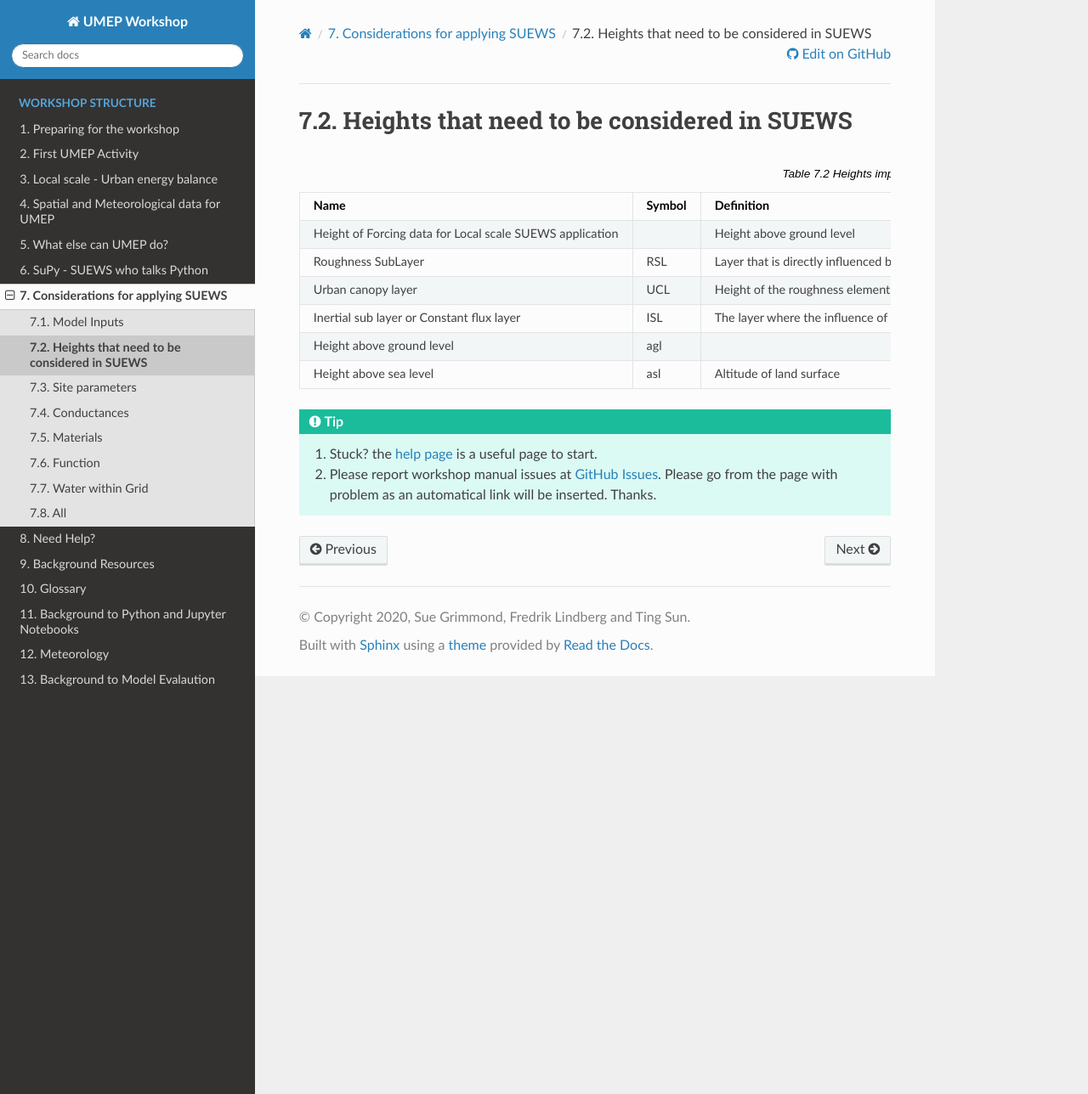
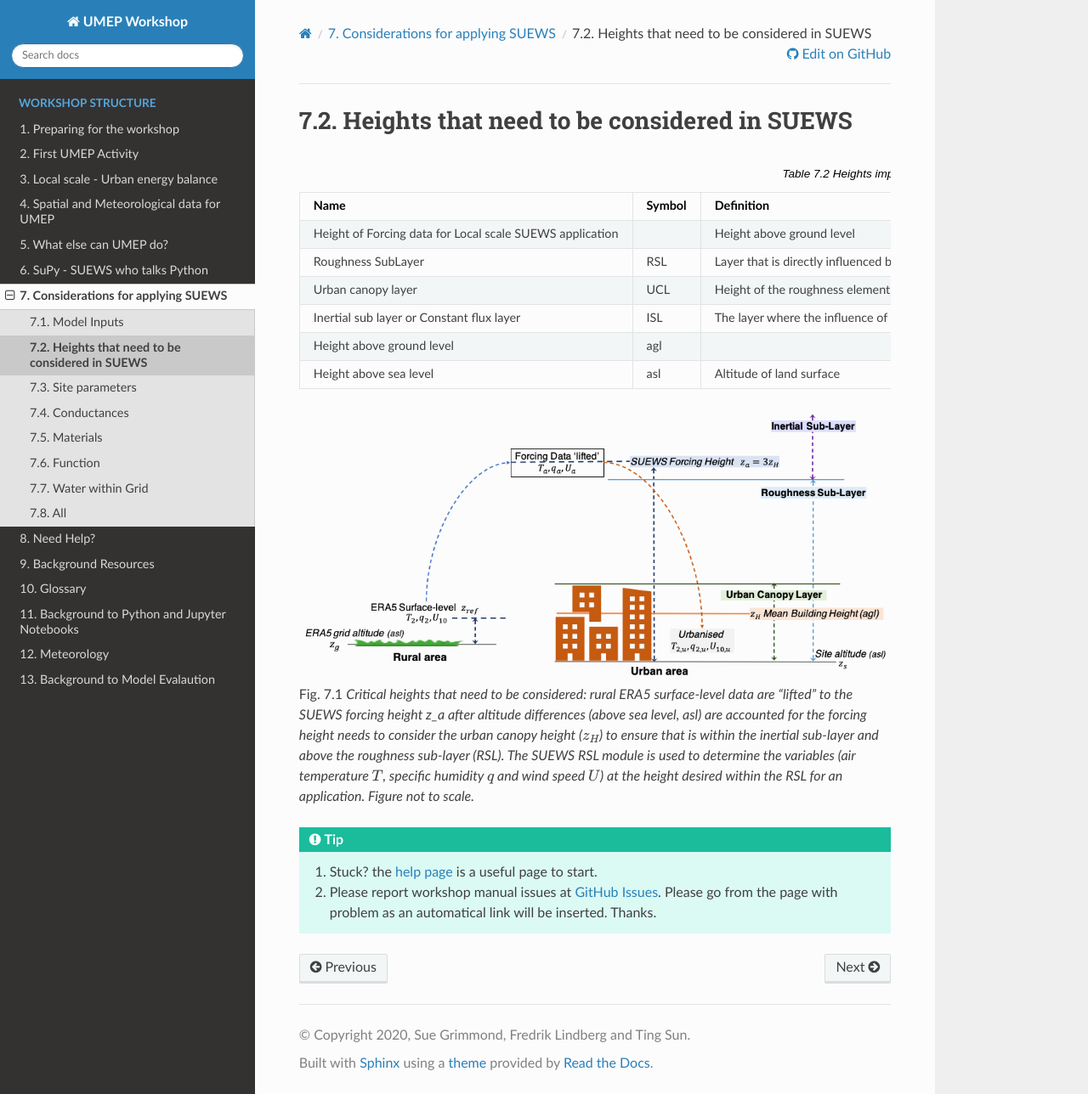
Before and after one commit to Urban-Meteorology-Reading/UMEP-Workshop, a Sphinx documentation site: the page built from source/Parameters/Height.rst, in a window 1280 px wide and 1288 px high. Shown: the whole window at 85% size. Built offline with Sphinx 7.4.7 and the Read the Docs theme 2.0.0, drawn with Linux system fonts in a browser that asks for light colours.

Commit message:
add height figure

```diff
--- a/source/Parameters/Height.rst
+++ b/source/Parameters/Height.rst
@@ -36,3 +36,10 @@
      - asl
      - Altitude of land surface
      - can be different between model grids (e.g. ERA5 grid and SUEWS grids)
+
+.. _fig_height:
+
+.. figure:: heights.png
+   :alt: Heights.
+
+   Critical heights that need to be considered: rural ERA5 surface-level data are “lifted” to the SUEWS forcing height z_a after altitude differences (above sea level, asl) are accounted for the forcing height needs to consider the urban canopy height  (:math:`z_H`) to ensure that is within the inertial sub-layer and above the roughness sub-layer (RSL). The SUEWS RSL module is used to determine the variables (air temperature :math:`T`, specific humidity :math:`q` and wind speed :math:`U`) at the height desired within the RSL for an application. Figure not to scale.
```
Also changed, not shown: source/Parameters/heights.png (added).
